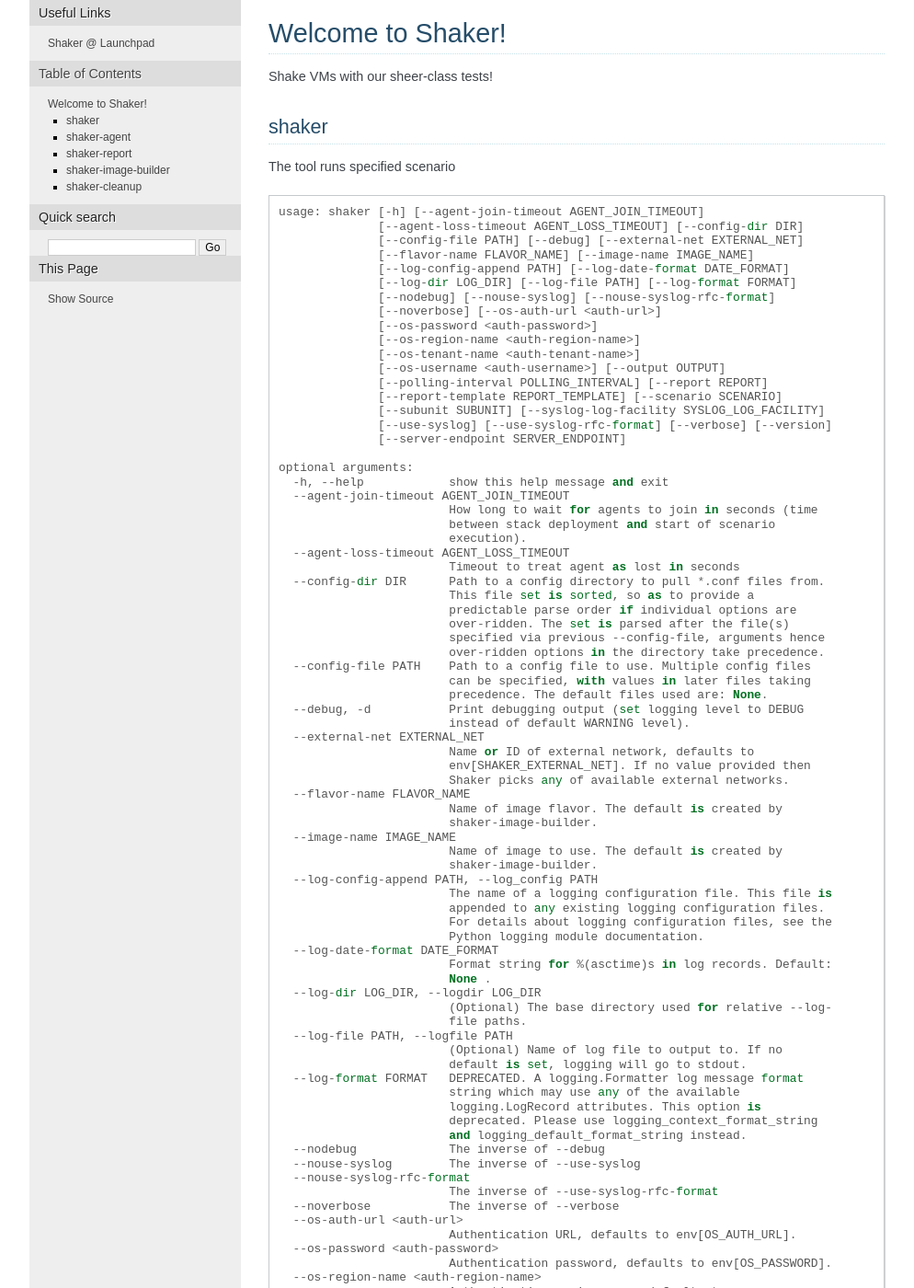
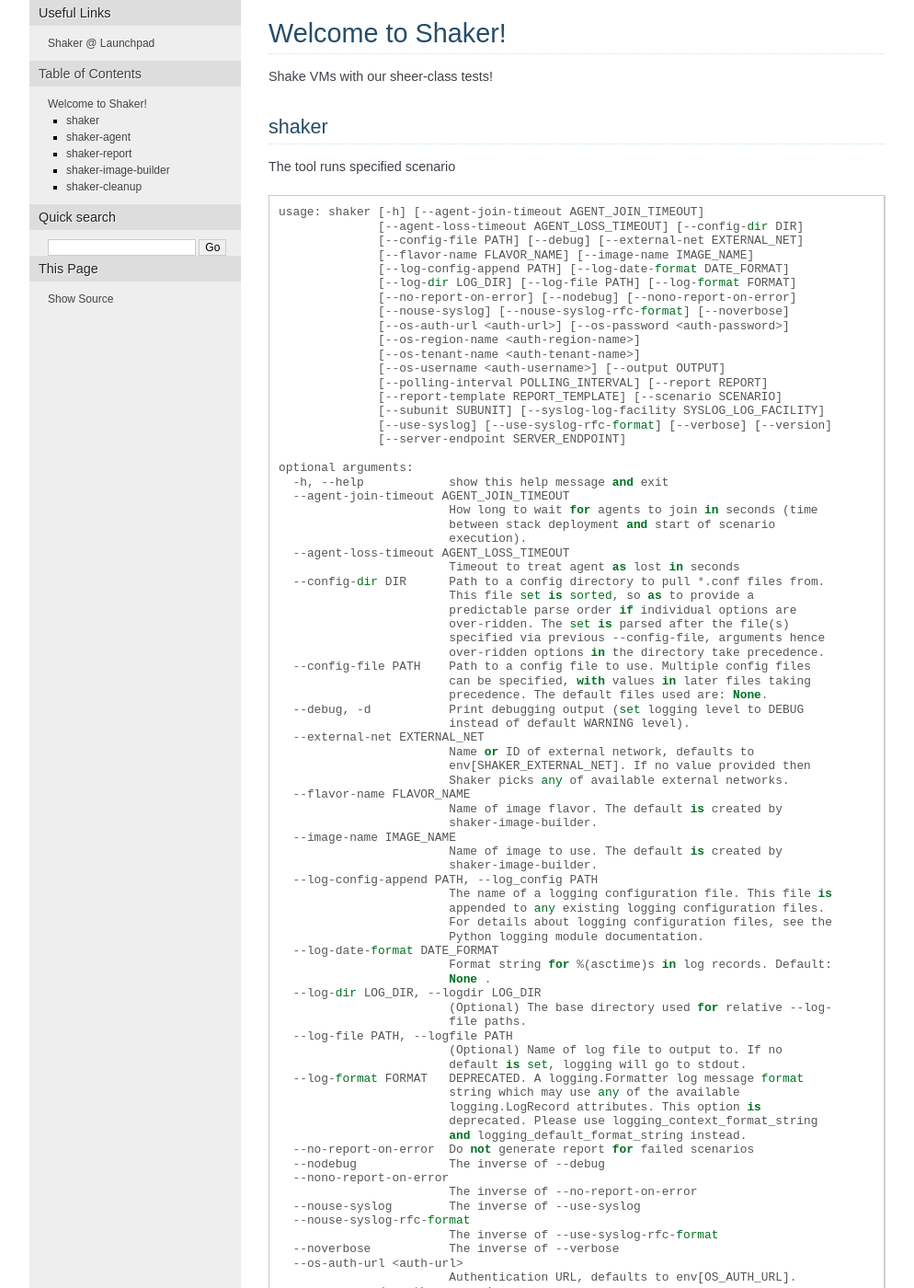
Before and after one commit to openstack-archive/shaker, a Sphinx documentation site: the page built from doc/source/index.rst, in a window 1280 px wide and 1400 px high. Shown: the whole window at 92% size, without its empty margins (128-1122 px from the left). Built offline with Sphinx 7.4.7, drawn with Linux system fonts in a browser that asks for light colours; formulas are drawn with MathJax 3; the version number could not be read and is left out; some of the changed text lies outside the part shown.

Commit message:
Add parameter to skip report generation for failed scenarios
Change-Id: Idc3e36df34be643f984b5c53a10f8e818761737c

```diff
--- a/doc/source/tools/shaker-report.txt
+++ b/doc/source/tools/shaker-report.txt
@@ -47,8 +47,7 @@
   --nouse-syslog-rfc-format
                         The inverse of --use-syslog-rfc-format
   --noverbose           The inverse of --verbose
-  --report REPORT       Report file name, defaults to env[SHAKER_REPORT]. If
-                        no value provided the report is printed to stdout.
+  --report REPORT       Report file name, defaults to env[SHAKER_REPORT].
   --subunit SUBUNIT     Subunit stream file name, defaults to
                         env[SHAKER_SUBUNIT].
   --syslog-log-facility SYSLOG_LOG_FACILITY
--- a/doc/source/tools/shaker.txt
+++ b/doc/source/tools/shaker.txt
@@ -4,9 +4,9 @@
               [--flavor-name FLAVOR_NAME] [--image-name IMAGE_NAME]
               [--log-config-append PATH] [--log-date-format DATE_FORMAT]
               [--log-dir LOG_DIR] [--log-file PATH] [--log-format FORMAT]
-              [--nodebug] [--nouse-syslog] [--nouse-syslog-rfc-format]
-              [--noverbose] [--os-auth-url <auth-url>]
-              [--os-password <auth-password>]
+              [--no-report-on-error] [--nodebug] [--nono-report-on-error]
+              [--nouse-syslog] [--nouse-syslog-rfc-format] [--noverbose]
+              [--os-auth-url <auth-url>] [--os-password <auth-password>]
               [--os-region-name <auth-region-name>]
               [--os-tenant-name <auth-tenant-name>]
               [--os-username <auth-username>] [--output OUTPUT]
@@ -64,7 +64,10 @@
                         logging.LogRecord attributes. This option is
                         deprecated. Please use logging_context_format_string
                         and logging_default_format_string instead.
+  --no-report-on-error  Do not generate report for failed scenarios
   --nodebug             The inverse of --debug
+  --nono-report-on-error
+                        The inverse of --no-report-on-error
   --nouse-syslog        The inverse of --use-syslog
   --nouse-syslog-rfc-format
                         The inverse of --use-syslog-rfc-format
```
Also changed, not shown: other parts of doc/source/tools/shaker.txt (+1 -2 lines), shaker/resources/report_template.jinja2 (+6 -1 lines), 4 other files.
